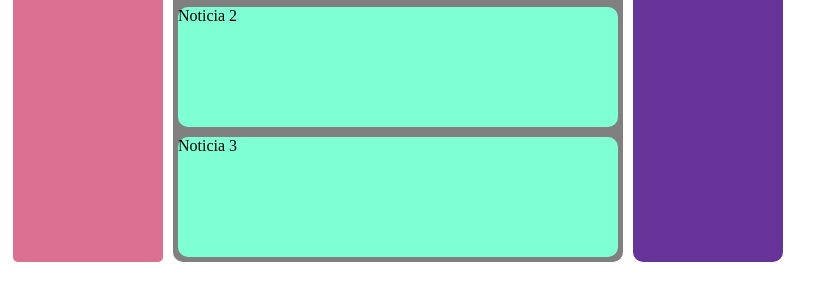
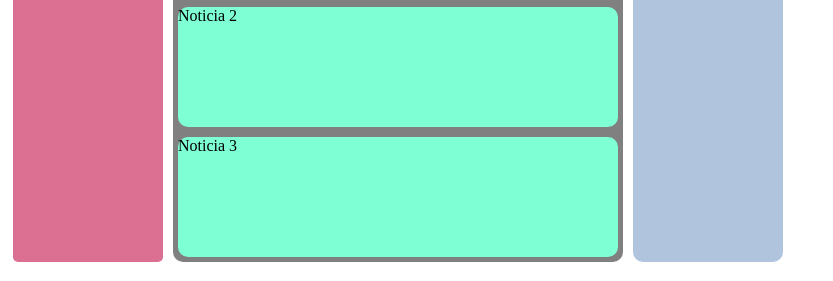
Before and after one commit to xhuderlanz/Curso-de-python--Udemy, a plain HTML site: page html5/Estructura/index.html in a window 1280 px wide. Shown: the part 359-640 px from the top of the page, without its empty margins (0-833 px from the left). Drawn offline with Linux system fonts and the light colour scheme.

Commit message:
prueba_ubuntu

```diff
--- a/html5/Estructura/Style.css
+++ b/html5/Estructura/Style.css
@@ -60,7 +60,7 @@ section{
 }
 
 aside{
-    background-color: rebeccapurple;
+    background-color: lightsteelblue;
     width: 150px;
     height: 390px;
     float: left;
```
